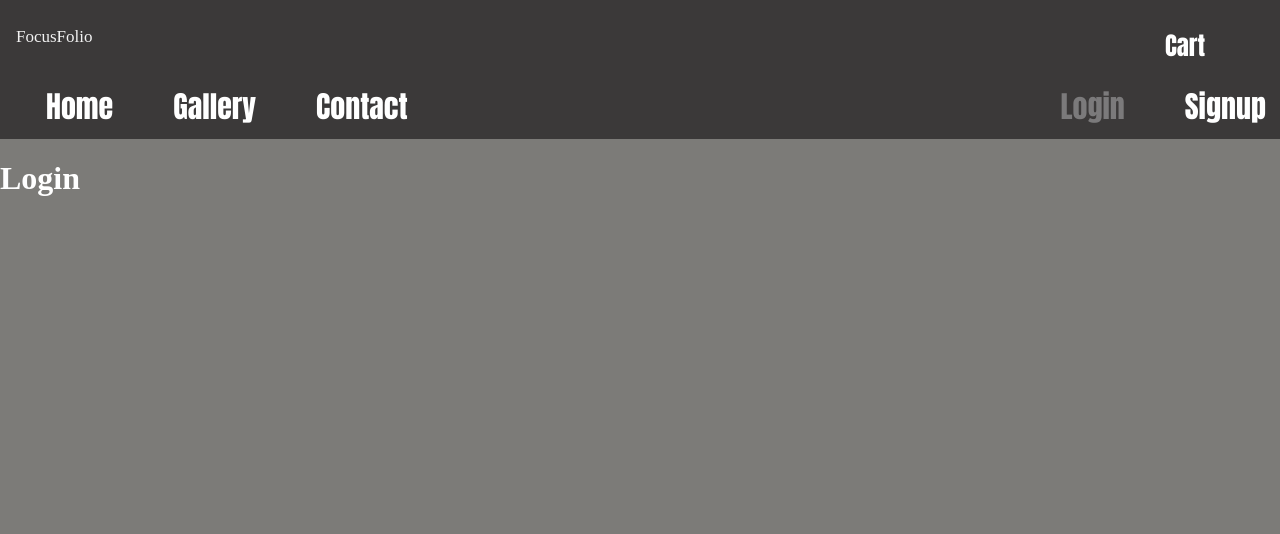
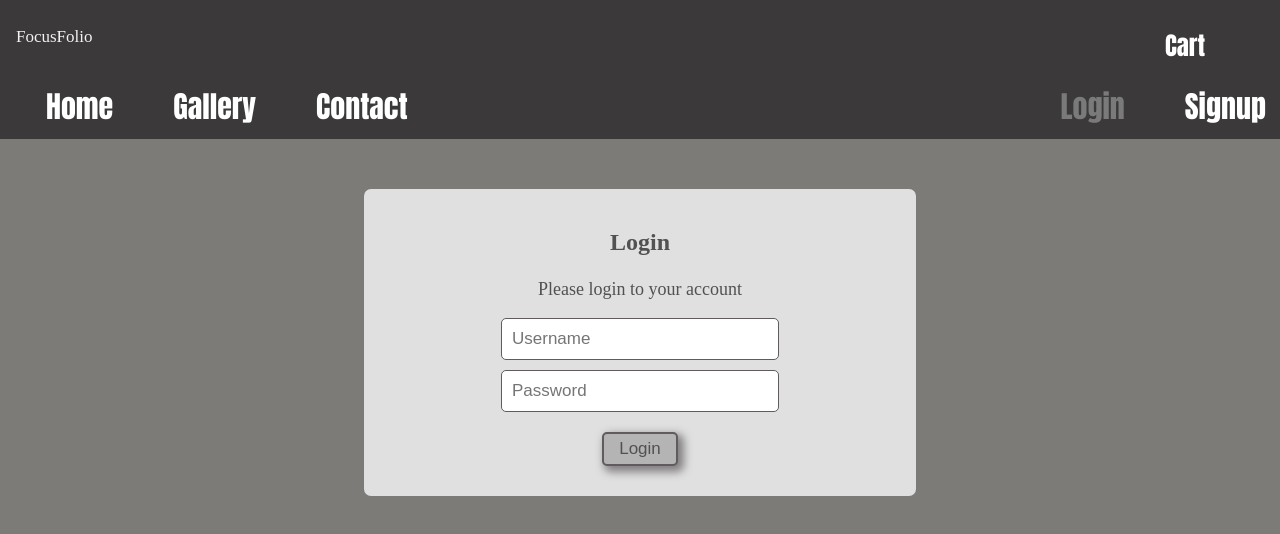
Before and after one commit to ltuckr/focusfolio, a React (Create React App) app in the folder client/: page /login in a window 1280 px wide. Shown: the top 534 px of the page. Built offline with nearby package versions, Linux system fonts and the light colour scheme.

Commit message:
created login page w/ styles

```diff
--- a/client/src/pages/login.js
+++ b/client/src/pages/login.js
@@ -1,9 +1,35 @@
+import React, { useState } from 'react';
 import styles from "./login.module.css";
 
-export default function Login(){
-    return(
-        <>
-        <h1>Login</h1>
-        </>
-    )
+export default function Login() {
+  const [username, setUsername] = useState('');
+  const [password, setPassword] = useState('');
+
+  const handleLogin = () => {
+    console.log('Logging in with:', username, password);
+
+    // Clear input fields
+    setUsername('');
+    setPassword('');
+  };
+
+  return (
+    <div className={styles.loginContainer}>
+      <h2 className={styles.loginText}>Login</h2>
+      <p className={styles.loginPar}>Please login to your account</p>
+      <input className={styles.loginInput}
+        type="text"
+        placeholder="Username"
+        value={username}
+        onChange={(e) => setUsername(e.target.value)}
+      />
+      <input className={styles.loginInput}
+        type="password"
+        placeholder="Password"
+        value={password}
+        onChange={(e) => setPassword(e.target.value)}
+      />
+      <button onClick={handleLogin} className={styles.loginBtn}>Login</button>
+    </div>
+  );
 }
--- a/client/src/pages/login.module.css
+++ b/client/src/pages/login.module.css
@@ -0,0 +1,54 @@
+.loginContainer {
+    display: flex;
+       flex-direction: column;
+       align-items: center;
+       margin: 0 auto;
+       margin-top: 50px;
+       max-width: 40%;
+       background-color: rgb(224, 224, 224);
+       border-radius: 7px;
+        justify-content: space-between;
+        overflow: hidden;
+        padding: 20px;
+     }
+
+     .loginText{
+       font-size: 24px;
+       margin-bottom: 5px;
+       color: rgb(82, 81, 82);
+     }
+
+     .loginPar{
+       color: rgb(82, 81, 82);
+       font-size: 18px;
+     }
+
+     .loginInput {
+       width: 50%;
+       padding: 10px;
+       margin-bottom: 10px;
+       border: 1px solid rgb(95, 91, 94);
+       border-radius: 5px;
+       font-size: 17px;
+     }
+
+     .loginBtn{
+       padding: 5px 15px;
+       font-size: 17px;
+       border: 2px solid rgb(95, 91, 94);
+       border-radius: 5px;
+       box-shadow: 4px 4px 8px 2px rgb(130, 127, 129);
+      background-color: rgb(180, 180, 180);
+      color: rgb(82, 81, 82);
+      margin: 10px;
+   }
+
+   .loginBtn:hover{
+       background-color: rgb(132, 129, 131);
+       color: white;
+   }
+   .loginError {
+       color: rgb(255, 0, 0);
+       font-size: 20px;
+       margin-bottom:5px;
+   }
```
